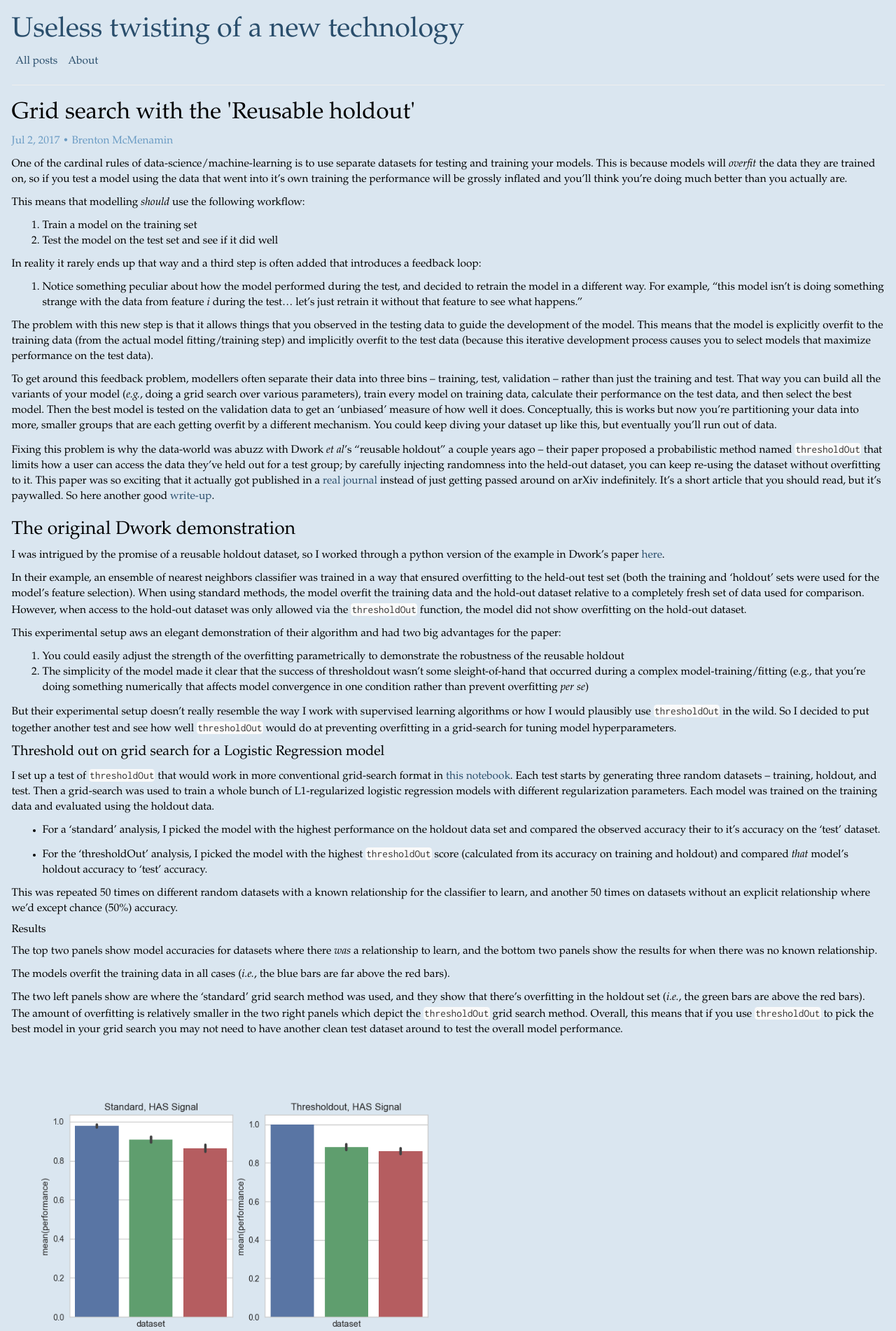
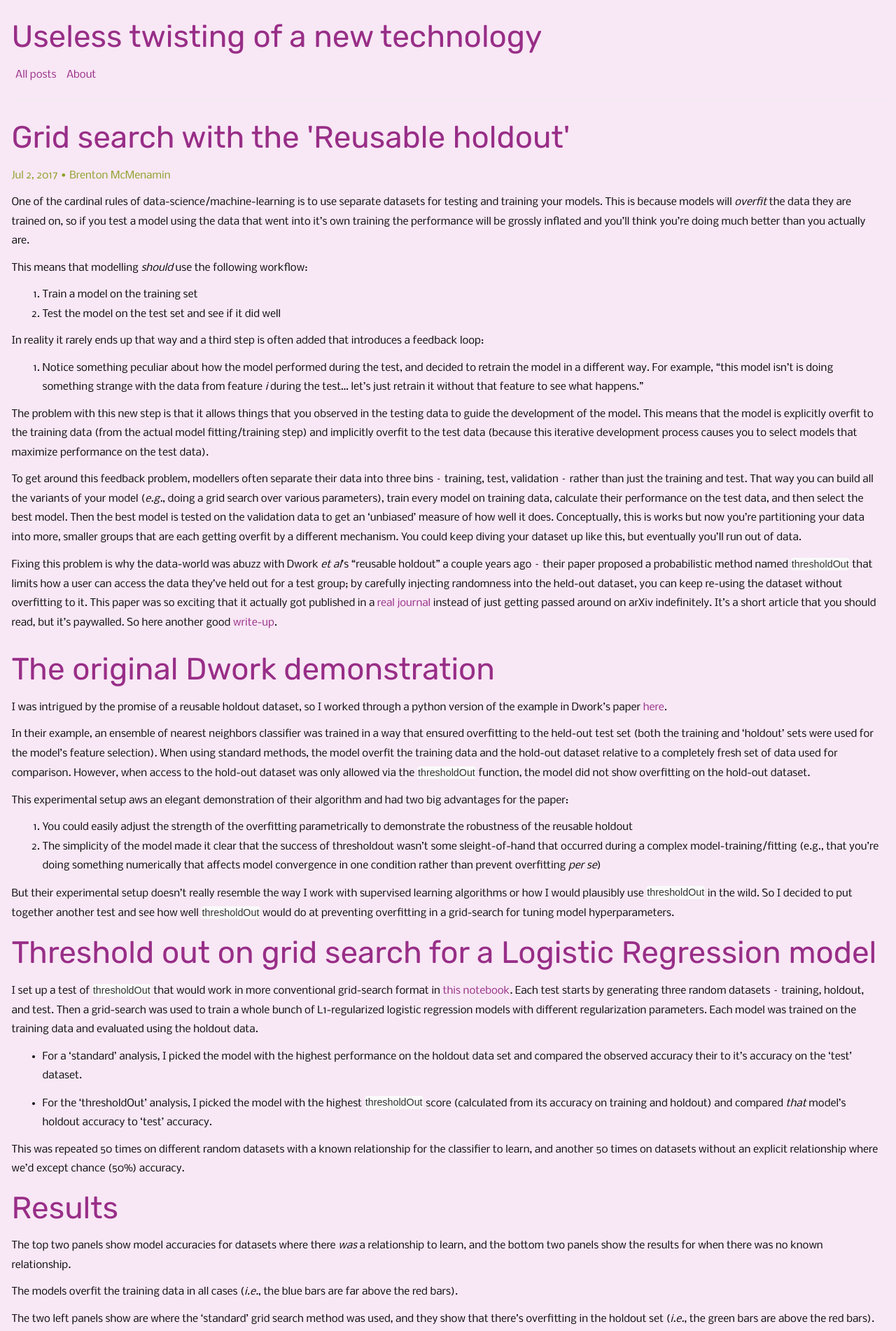
Before and after one commit to bmcmenamin/bmcmenamin.github.io, a Jekyll site: the page built from _posts/2017-07-02-grid-search-with-the-reusable.md, in a window 1280 px wide. Shown: the top 1902 px of the page at 70% size. Built offline with Jekyll 4.4.1, drawn with Linux system fonts in a browser that asks for light colours.

Commit message:
cooloorzzz

```diff
--- a/_includes/head.html
+++ b/_includes/head.html
@@ -9,8 +9,8 @@
 <link href="{{ '/css/syntax.css' | prepend: site.baseurl }}" rel="stylesheet">
 <link href="{{ '/css/custom.css' | prepend: site.baseurl }}" rel="stylesheet">
 
-<link href='http://fonts.googleapis.com/css?family=Inconsolata:400,700'
-  rel='stylesheet' type='text/css'>
+<link href="https://fonts.googleapis.com/css?family=Rubik" rel="stylesheet">
+<link href="https://fonts.googleapis.com/css?family=Nobile" rel="stylesheet">
 
 {% include analytics.html %}
 {% include mathjax.html %}
--- a/css/custom.css
+++ b/css/custom.css
@@ -1,22 +1,26 @@
 body {
-    background: #dae6f0;
-    color: #000000;
-    font-family: Garamond, Baskerville, "Baskerville Old Face", "Hoefler Text", "Times New Roman", serif;
+    background: rgb(248, 231, 245);
+    color: rgb(10, 10, 10);
+    font-family: 'Nobile', Helvetica, Arial, sans-serif;
+    font-size: 13px;
+    line-height: 25px;
 }
-
 h1, h2, h3, h4, h5, h6, .h1, .h2, .h3, .h4, .h5, .h6 {
-    font-family: Garamond, Baskerville, "Baskerville Old Face", "Hoefler Text", "Times New Roman", serif;
+    font-family: 'Rubik', Georgia, Times, serif;
+    font-size: 40px;
+    line-height: 55px;
+    color: rgb(152, 46, 135);
 }
 
 a {
-    color: #2a4e6c;
+    color: rgb(152, 46, 135);
 }
 
 a:hover {
-    color: #6a9bc3;
+    color: rgb(200, 75, 180);
     text-decoration: none;
 }
 
 .text-warning {
-    color: #6a9bc3;
+    color: rgb(140, 160, 38);
 }
```
